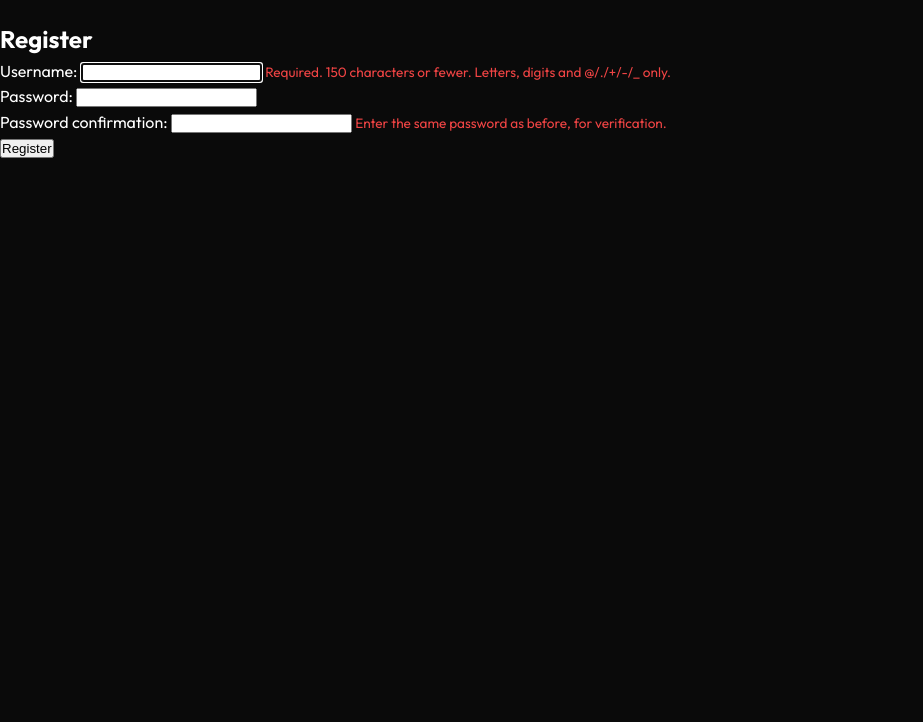
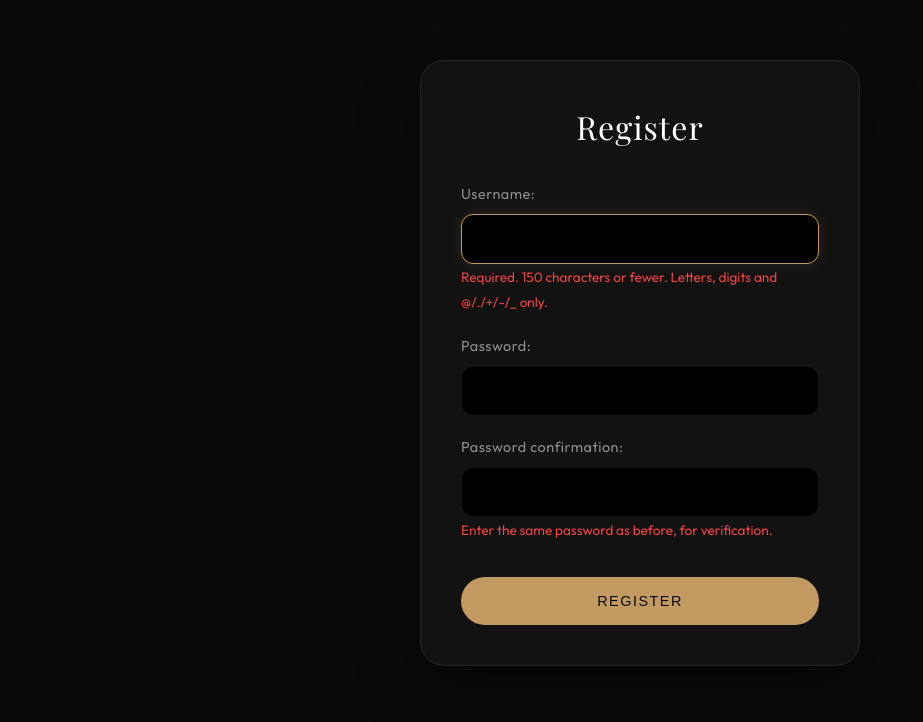
Before and after one commit to ritikasinghchandel210506-ctrl/CodeAlpha-QuickCart-E-Commerce-Store, a Django app: page /register/ in a window 1280 px wide. Shown: the part 98-820 px from the top of the page, without its empty margins (0-923 px from the left). Run offline with Django 4.2, Linux system fonts and the light colour scheme.

Commit message:
Styling of the login and register page

```diff
--- a/store/templates/store/register.html
+++ b/store/templates/store/register.html
@@ -1,13 +1,17 @@
 {% extends 'store/base.html' %}
 
 {% block content %}
-<h2>Register</h2>
+<div class="auth-container">
+    <div class="auth-card">
+        <h2>Register</h2>
 
-<form method="post">
-    {% csrf_token %}
-    {{ form.as_p }}
+        <form method="post">
+            {% csrf_token %}
 
-    <button>Register</button>
-</form>
+            {{ form.as_p }}
 
+            <button type="submit" class="btn-primary">Register</button>
+        </form>
+    </div>
+</div>
 {% endblock %}
```
Also changed, not shown: store/templates/store/login.html (+10 -6 lines), db.sqlite3.
